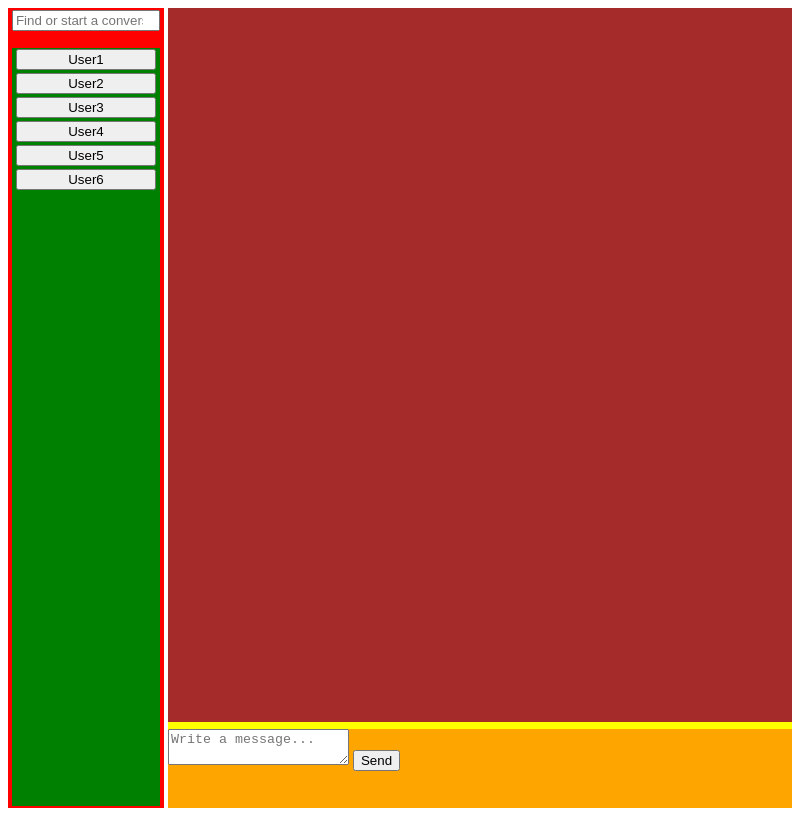
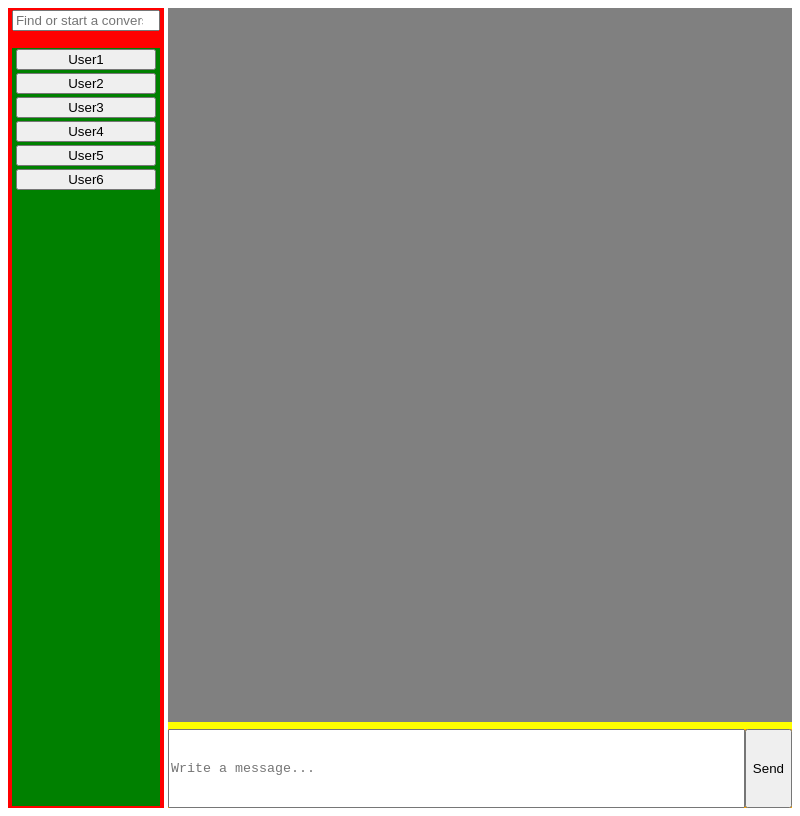
Before and after one commit to sotheanithsok/BLANK-Frontend, an Electron app: page src/html/app.html in a window 800 px wide. Drawn offline with Linux system fonts and the light colour scheme.

Commit message:
finish message input box

```diff
--- a/src/css/app.css
+++ b/src/css/app.css
@@ -36,11 +36,19 @@
 }
 
 #messages-container{
-    background-color: brown;
+    background-color:gray;
     flex: 0.9;
     margin-bottom: 1%
 }
 #message-controller-container{
     background-color: orange;
     flex:0.1;
+    display: flex;
+    flex-direction: row;
 }
+#message-input-box {
+    align-content: center;
+    width: 100%;
+    resize: none;
+    overflow: hidden;
+}
--- a/src/html/app.html
+++ b/src/html/app.html
@@ -27,7 +27,7 @@
         <div id="right-container">
             <div id="messages-container"></div>
             <div id="message-controller-container">
-                <textarea placeholder="Write a message..."></textarea>
+                <textarea id="message-input-box" placeholder="Write a message..."></textarea>
                 <button>Send</button>
             </div>
         </div>
```
